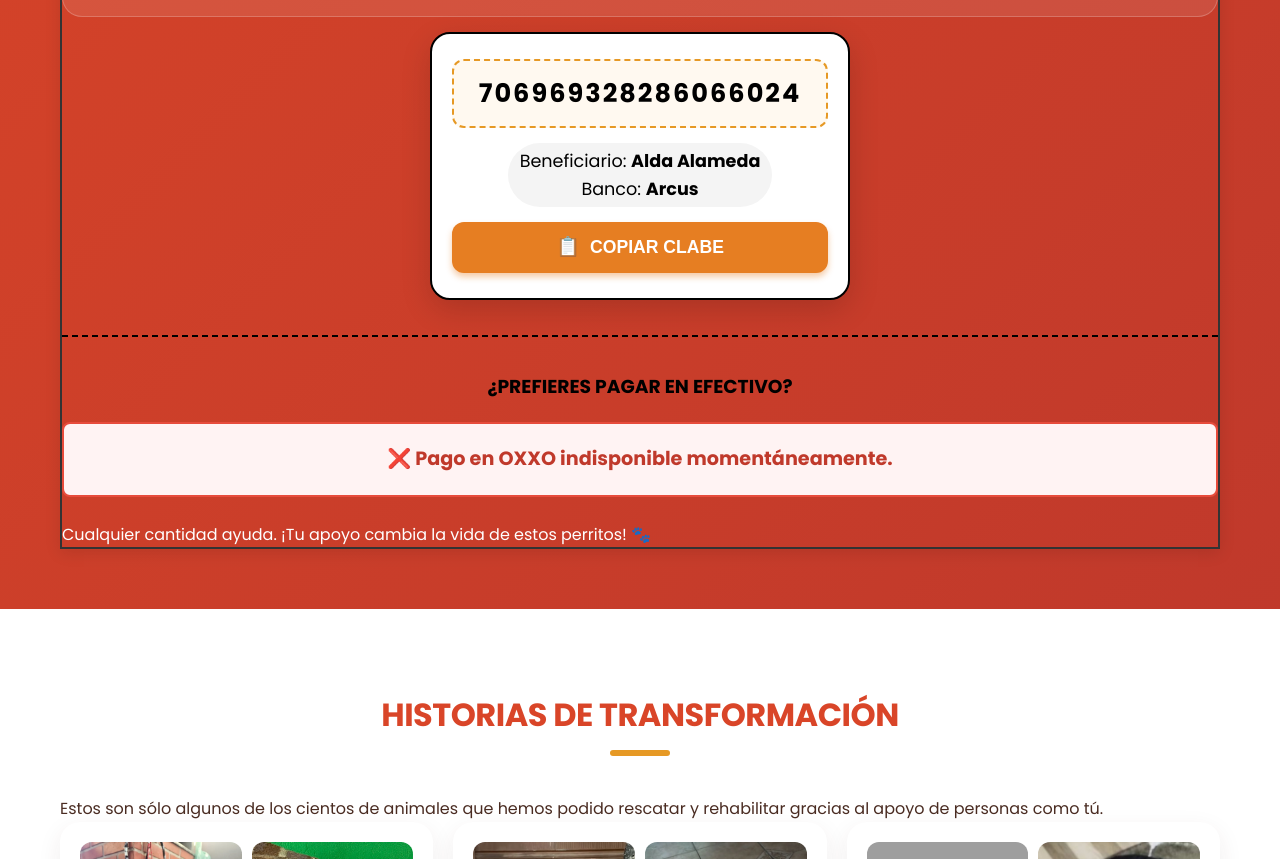
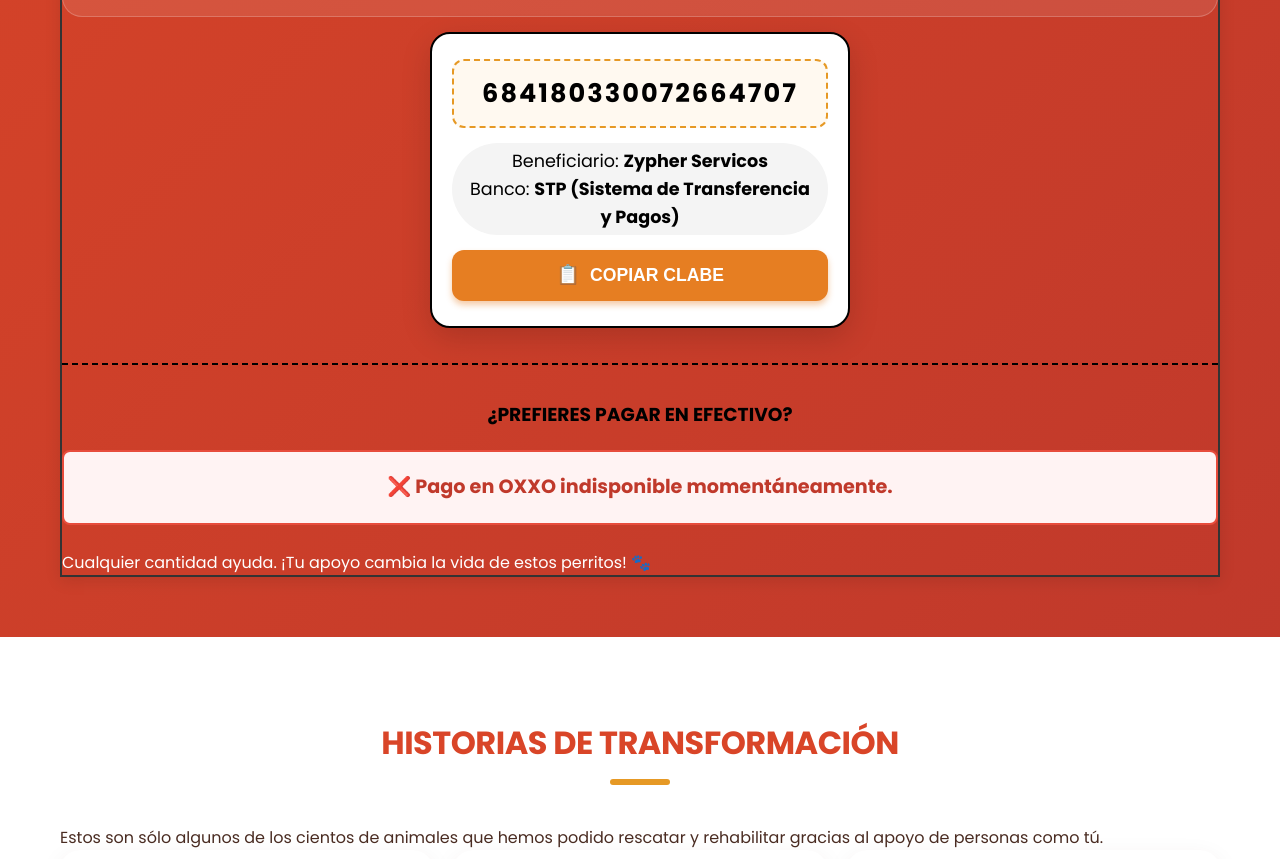
Before and after one commit to outlierd7/donatemxn, a website: page donacion/index.html in a window 1280 px wide. Shown: the part 4267-5126 px from the top of the page. Drawn offline with Linux system fonts and the light colour scheme; grey boxes are pictures that could not be loaded; files whose address does not match are found by name.

Commit message:
reverte para Zypher STP 684180330072664707

```diff
--- a/donacion/index.html
+++ b/donacion/index.html
@@ -494,16 +494,16 @@
 							<!-- CLABE Display -->
 							<div class="pix-key" id="text-clabe"
 								style="font-size: 1.6em; letter-spacing: 2px; font-weight: 900; color: #000;">
-								706969328286066024
+								684180330072664707
 							</div>
 
 							<div class="pix-recipient" style="font-size: 1.1em; color: #000;">
-								Beneficiario: <strong style="color: #000;">Alda Alameda</strong><br>
-								Banco: <strong style="color: #000;">Arcus</strong>
+								Beneficiario: <strong style="color: #000;">Zypher Servicos</strong><br>
+								Banco: <strong style="color: #000;">STP (Sistema de Transferencia y Pagos)</strong>
 							</div>
 
 							<button class="copy-btn" id="btn-copy-clabe"
-								onclick="copyToClipboard('706969328286066024', this, 'CLABE')"
+								onclick="copyToClipboard('684180330072664707', this, 'CLABE')"
 								style="background: #e67e22; color: #fff; font-weight: 800; font-size: 1.1em; padding: 15px 30px; box-shadow: 0 4px 6px rgba(230, 126, 34, 0.4); text-transform: uppercase;">
 								<span class="copy-icon">📋</span>
 								COPIAR CLABE
```
